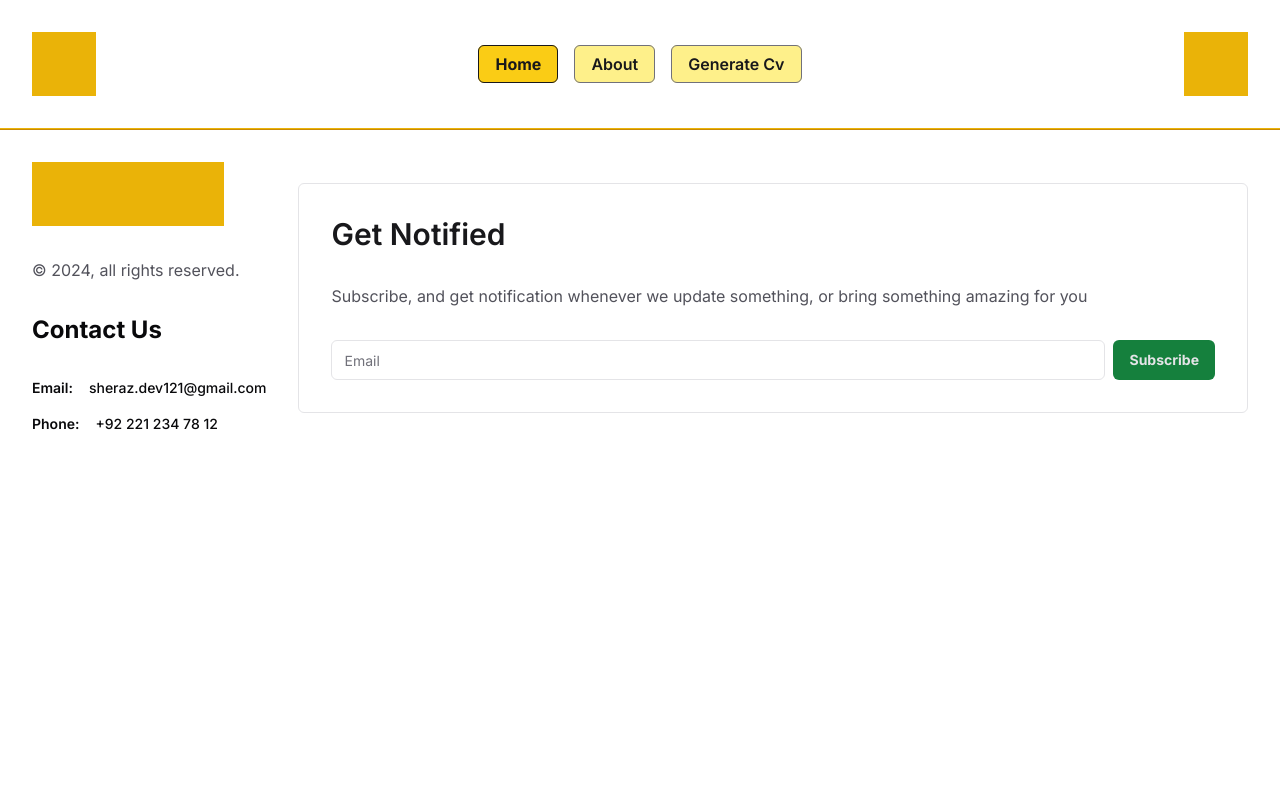
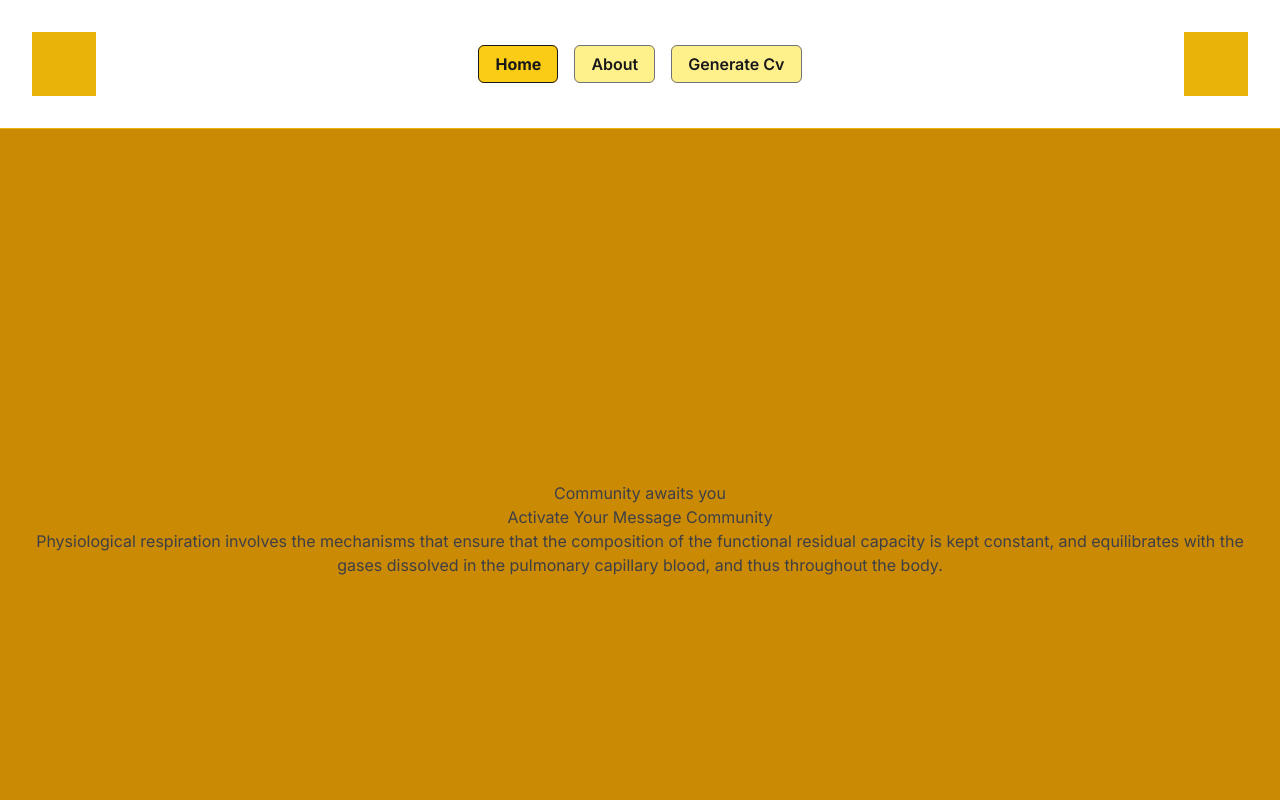
Before and after one commit to sheraz4196/twisto, a Next.js app: page / in a window 1280 px wide. Shown: the top 800 px of the page. Built offline with nearby package versions, Linux system fonts and the light colour scheme.

Commit message:
feat-page-ui design

```diff
--- a/app/page.tsx
+++ b/app/page.tsx
@@ -1,3 +1,18 @@
+import { Button } from '@/components/ui/button';
+import Image from 'next/image';
+import Link from 'next/link';
 export default function Home() {
-  return <div className="bg-black">{/* Hero section goes here */}</div>;
+  return <div className="flex h-screen items-center justify-center p-2 text-center md:p-4 lg:p-8 bg-primary-600 ">
+    <div>
+      <div className=' text-zinc-700'>
+        <p>Community awaits you</p>
+        <h3>Activate Your Message Community</h3>
+        <p>Physiological respiration involves the mechanisms that ensure that the composition of the functional residual capacity is kept constant, and equilibrates with the gases dissolved in the pulmonary capillary blood, and thus throughout the body.</p>
+      </div>
+      <div>
+        <div></div>
+        <div></div>
+      </div>
+    </div>
+  </div>;
 }
```
